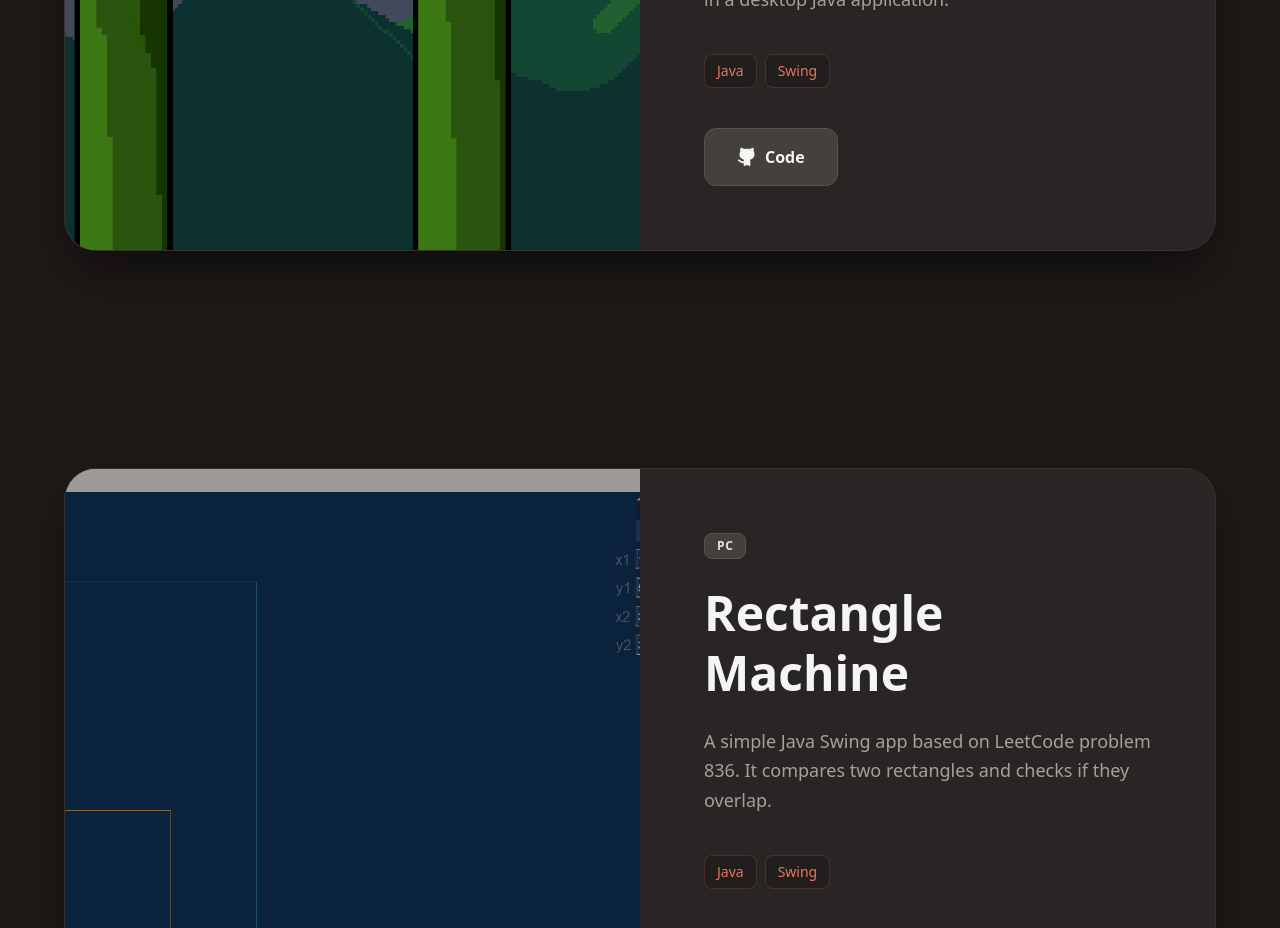
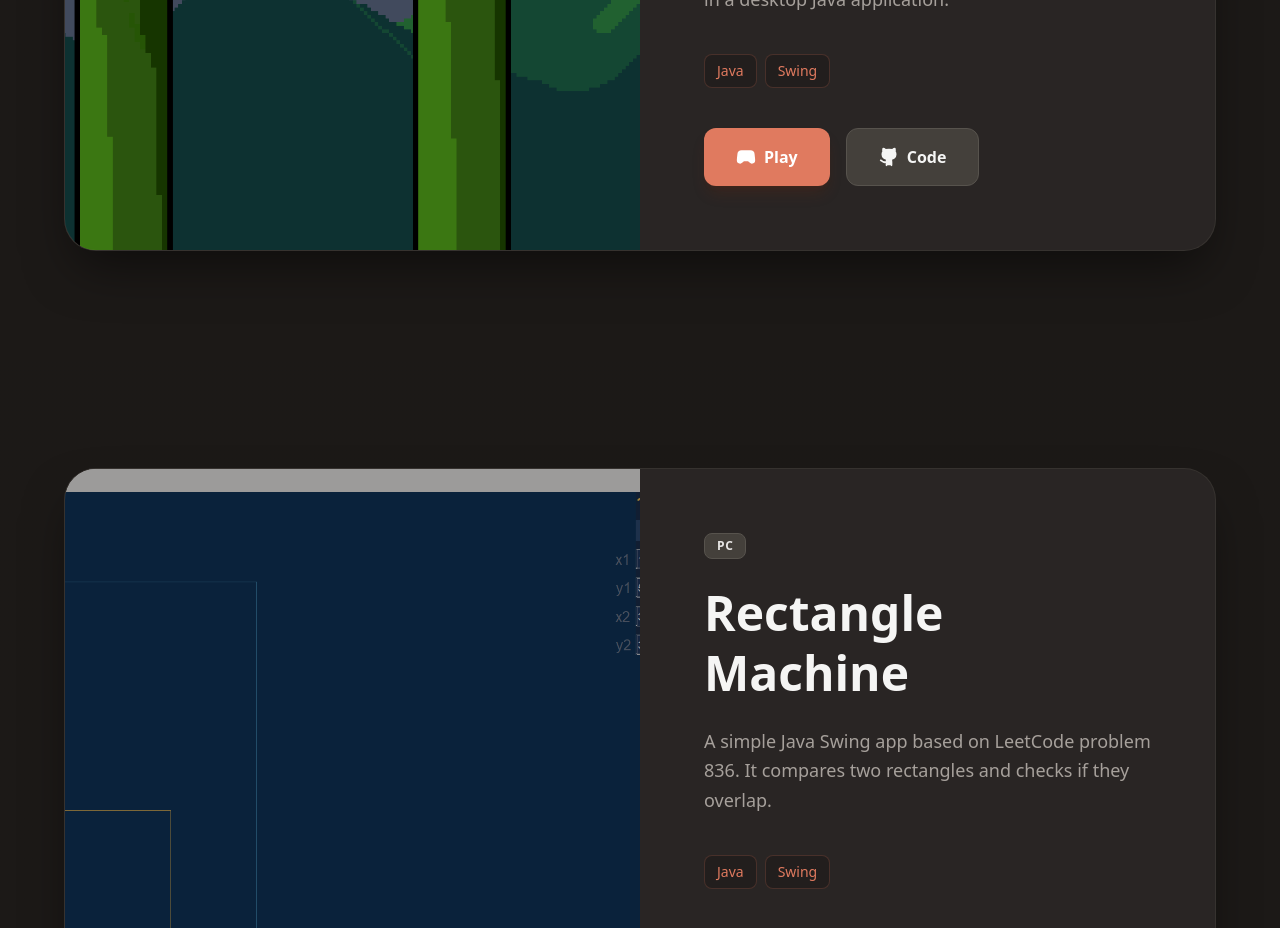
Before and after one commit to ProGencel/ProGencel.github.io, a React (Vite) app: page / in a window 1280 px wide. Shown: the part 2040-2968 px from the top of the page. Built offline with nearby package versions, Linux system fonts and the light colour scheme.

Commit message:
added Flappy Dog itchio

```diff
--- a/src/data.js
+++ b/src/data.js
@@ -25,7 +25,7 @@ export const games = [
     techStack: ["Java", "Swing"],
     themeColor: "from-stone-50 to-purple-500/10",
     links: {
-      itch: "",
+      itch: "https://progencel.itch.io/flappy-dog",
       github: "https://github.com/ProGencel/FlappyDog"
     }
   },
```
